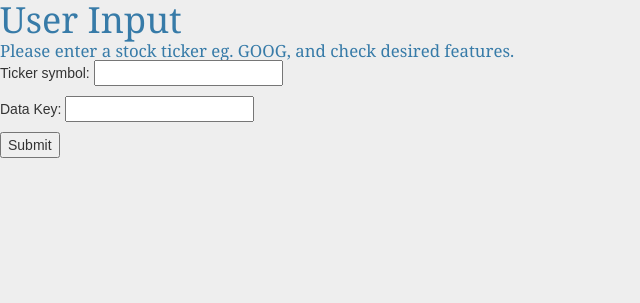
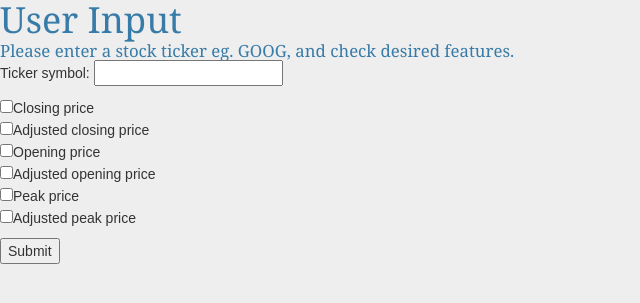
Before and after one commit to choi-junhwan/jhc-milestone, a Flask app: page /index in a window 1280 px wide. Shown: the top 303 px of the page, without its empty margins (0-640 px from the left). Run offline with Flask 2, Linux system fonts and the light colour scheme; parts of the project's set-up code (start-up, migrations or seed data) failed here and were passed over; some libraries are stand-ins or nearby versions.

Commit message:
Locally succeful version

```diff
--- a/MyNote.txt
+++ /dev/null
@@ -1,2 +0,0 @@
-# jhc-milestone
-Check
--- a/app.py
+++ b/app.py
@@ -1,5 +1,9 @@
+import requests
+import simplejson as json
+import numpy as np
 from flask import Flask, render_template, request, redirect
-import quandl as quandl
+from bokeh.plotting import figure, show, save, output_file, vplot
+from bokeh.embed import components
 
 app = Flask(__name__)
 app.vars={}
@@ -15,11 +19,35 @@ def index():
   else:
     app.vars['stock'] = request.form['stock']
     app.vars['key'] = request.form['key']
-    success = quandl.stock_plot(app.vars['stock'], app.vars['key'])
-    if success:
-      return render_template('stocks.html')
-    else:
+    ### Read data
+    MyAPIKey = "95ujF6cdywLzzj9uPSeS"
+    api_url = 'https://www.quandl.com/api/v3/datasets/WIKI/%s.json?api_key=%s' % (app.vars['stock'], MyAPIKey)
+    json_data = requests.get(api_url)
+    try:
+      data_list =  zip(*json_data.json()['dataset']['data'])
+    except:
       return render_template('error.html')
+
+    key_calls = [x.encode('UTF8') for x in json_data.json()['dataset']['column_names']]
+    try :
+        index = key_calls.index(app.vars['key'])
+    except :
+      return render_template('error.html')
+
+    date = np.array(list(data_list[0]), dtype=np.datetime64)
+    in_data = np.asarray(data_list[index])
+
+    #Bokeh plot
+    plot = figure(x_axis_type = "datetime")
+    plot.title = "Stock Price Data from Quandl"
+    plot.grid.grid_line_alpha=0.3
+    plot.xaxis.axis_label = 'Date'
+    plot.yaxis.axis_label = app.vars['key'] + ' Price [$]'
+
+    plot.line(date, in_data, line_color='blue', line_width=2, legend='%s' % app.vars['stock'])
+
+    script, div = components(plot)
+    return render_template('graph.html', name=app.vars['stock'], script=script, div=div)
 
 if __name__ == '__main__':
   app.run(debug=True)
--- a/templates/index.html
+++ b/templates/index.html
@@ -17,7 +17,12 @@
 		      Ticker symbol: <input type='text' name='stock' />
 		    </p>
 		    <p>
-		      Data Key: <input type='text' name='key' />
+		      <input type="checkbox" name='key' value='Close'>Closing price<br>
+		      <input type="checkbox" name='key' value='Adj. Close'>Adjusted closing price<br>
+		      <input type="checkbox" name='key' value='Open'>Opening price<br>
+		      <input type="checkbox" name='key' value='Adj. Open'>Adjusted opening price<br>
+		      <input type="checkbox" name='key' value='High'>Peak price<br>
+		      <input type="checkbox" name='key' value='Adj. High'>Adjusted peak price<br>
 		    </p>
 		    <p>
 		      <input type='submit' value='Submit' />
```
Also changed, not shown: quandl.py (+4 -9 lines), templates/error.html (+1 -6 lines), templates/graph.html (added, +13 -0 lines).
